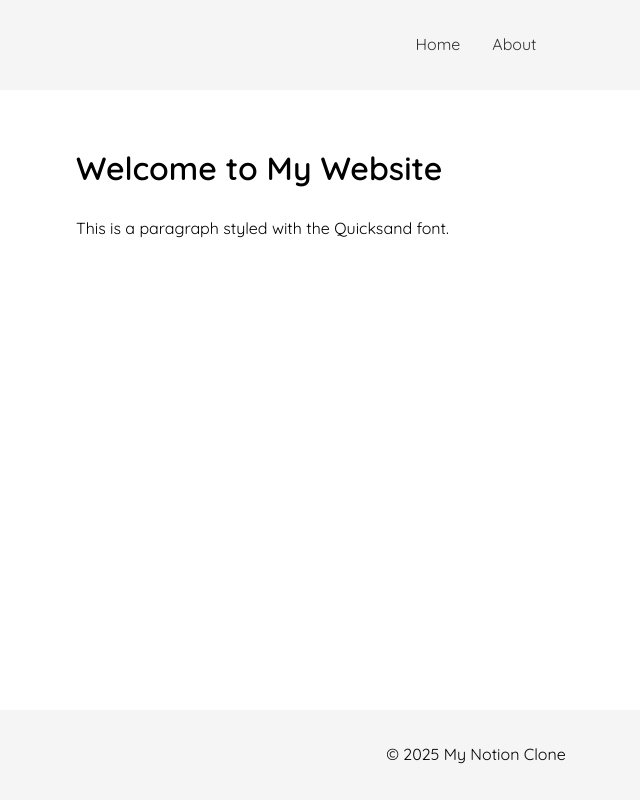
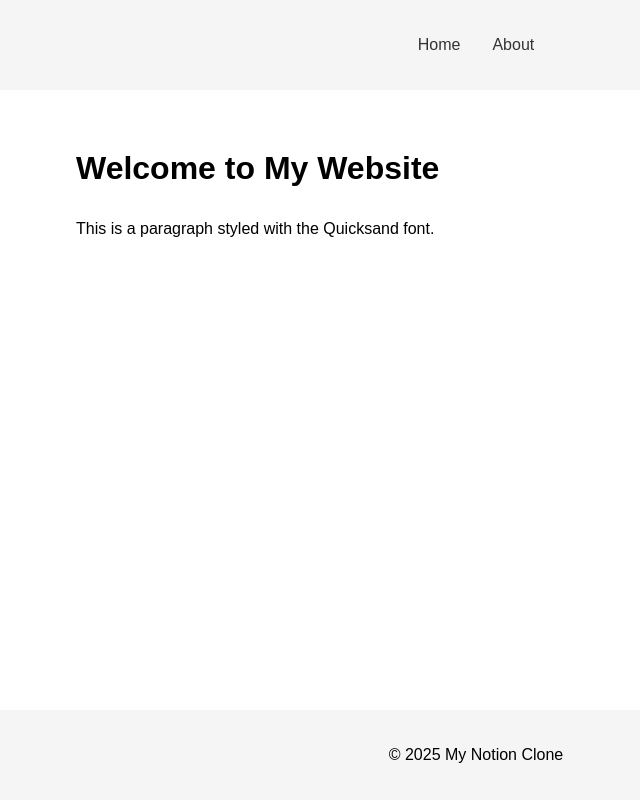
Before and after one commit to dylanpchesney/site, a plain HTML site: page index.html in a window 1280 px wide. Shown: the whole page, without its empty margins (164-804 px from the left). Drawn offline with Linux system fonts and the light colour scheme.

Commit message:
Dark Mode + Volkhorn font

```diff
--- a/index.html
+++ b/index.html
@@ -7,7 +7,7 @@
   <link rel="stylesheet" href="style.css">
   <link rel="preconnect" href="https://fonts.googleapis.com">
   <link rel="preconnect" href="https://fonts.gstatic.com" crossorigin>
-  <link href="https://fonts.googleapis.com/css2?family=Quicksand:wght@300..700&display=swap" rel="stylesheet">
+  <link href="https://fonts.googleapis.com/css2?family=Vollkorn:ital,wght@0,400..900;1,400..900&display=swap" rel="stylesheet">
 </head>
 <body>
   <header>
@@ -19,8 +19,8 @@
     </nav>
   </header>
   <main>
-    <h1 class="quicksand-heading">Welcome to My Website</h1>
-    <p class="quicksand-body">This is a paragraph styled with the Quicksand font.</p>
+    <h1 class="volkhorn-heading">Welcome to My Website</h1>
+    <p class="volkhorn-body">This is a paragraph styled with the Quicksand font.</p>
   </main>
   <footer>
     <p>&copy; 2025 My Notion Clone</p>
--- a/script.js
+++ b/script.js
@@ -5,9 +5,3 @@ document.body.prepend(toggle);
 toggle.addEventListener('click', () => {
   document.body.classList.toggle('dark-mode');
 });
-
-// Add CSS for dark mode in style.css
-/* .dark-mode {
-    background-color: #333;
-    color: #fff;
-} */
--- a/style.css
+++ b/style.css
@@ -1,5 +1,5 @@
 body {
-    font-family: "Quicksand", sans-serif;
+    font-family: "Volkhorn", sans-serif;
     line-height: 1.6;
     margin: 0;
     padding: 0;
@@ -34,16 +34,7 @@ body {
     bottom: 0;
     width: 100%;
   }
-  .quicksand-heading {
-    font-family: "Quicksand", serif;
-    font-optical-sizing: auto;
-    font-weight: 600; /* Example: Semi-Bold */
-    font-style: normal;
+  .dark-mode {
+    background-color: #333;
+    color: #fff;
   }
-
-  .quicksand-body {
-    font-family: "Quicksand", serif;
-    font-optical-sizing: auto;
-    font-weight: 400; /* Example: Regular */
-    font-style: normal;
-  }
```
